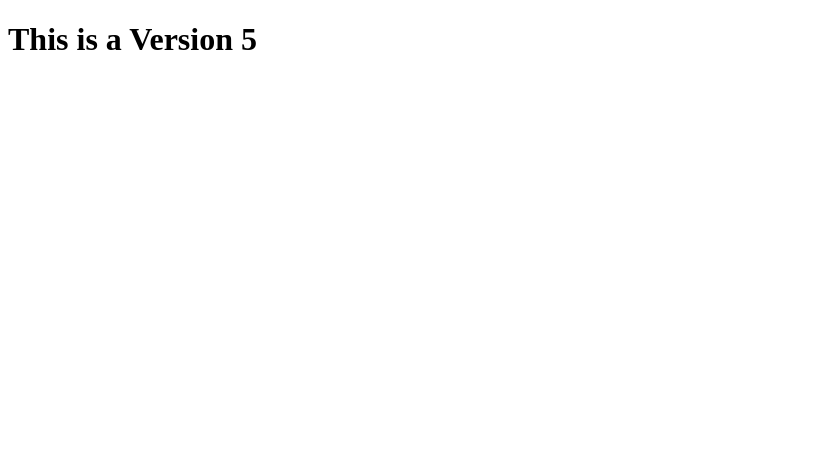
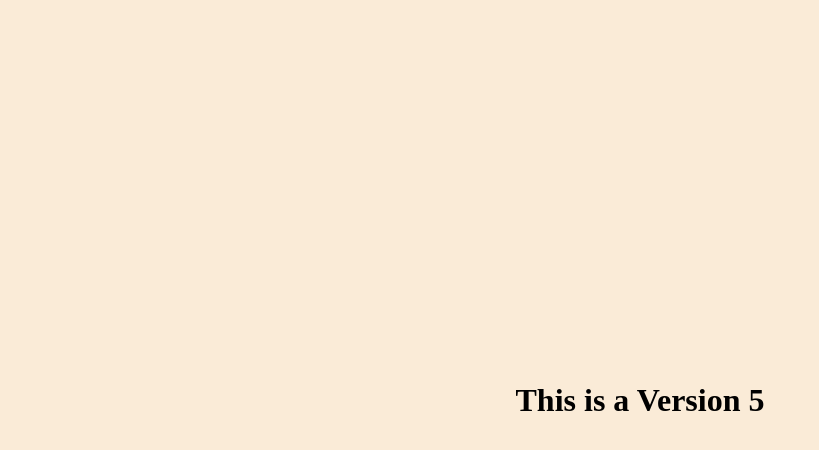
Before and after one commit to Amikurmi/myrepo, a plain HTML site: page index.html in a window 1280 px wide. Shown: the whole page, without its empty margins (0-819 px from the left). Drawn offline with Linux system fonts and the light colour scheme.

Commit message:
Added Designing

```diff
--- a/index.html
+++ b/index.html
@@ -4,6 +4,7 @@
     <meta charset="UTF-8">
     <meta name="viewport" content="width=device-width, initial-scale=1.0">
     <title>Document</title>
+    <link rel="stylesheet" href="styles.css">
 </head>
 <body>
     <h1>This is a Version 5</h1>
--- /dev/null
+++ b/styles.css
@@ -0,0 +1,11 @@
+body{
+
+    background-color: antiquewhite;
+    color: black;
+    margin: 0;
+    padding: 0;
+    display: flex;
+    justify-content: center;
+    align-items: center;
+    height: 100vh;
+}
```
